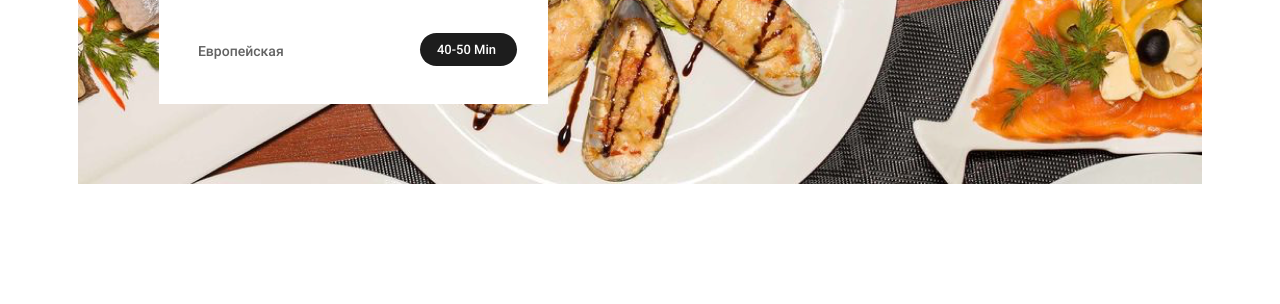
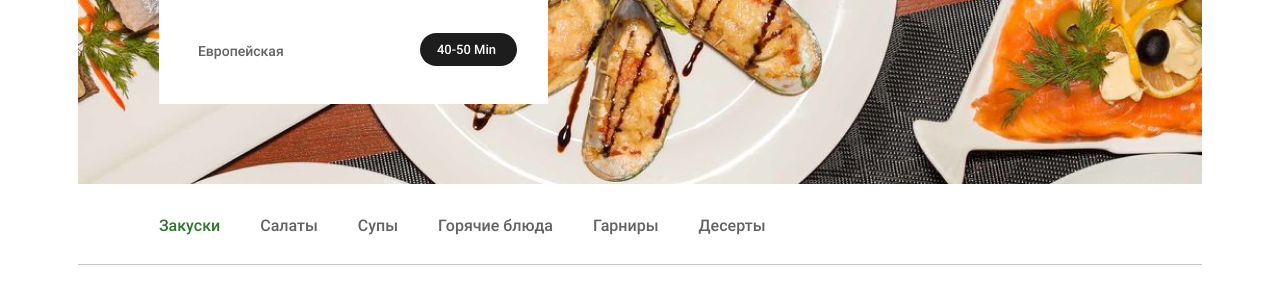
Before and after one commit to KamilyaMukhammedova/module-1.2-uberEats, a website built with webpack: page src/main-page.html in a window 1280 px wide. Shown: the part 256-560 px from the top of the page. Built offline with nearby package versions, Linux system fonts and the light colour scheme.

Commit message:
Main-nav-block

```diff
--- a/src/index.scss
+++ b/src/index.scss
@@ -10,3 +10,4 @@
 @import "style/footer-block";
 @import "style/white-logo-block";
 @import "style/main-bg-block";
+@import "style/main-nav-block";
--- a/src/main-page.html
+++ b/src/main-page.html
@@ -43,6 +43,41 @@
         </div>
 
     </div>
+    <div class="main-nav-block">
+        <ul class="main-nav-block__list">
+            <li class="main-nav-block__item">
+                <a href="#" class="main-nav-block__link main-nav-block_green">
+                    Закуски
+                </a>
+            </li>
+            <li class="main-nav-block__item">
+                <a href="#" class="main-nav-block__link">
+                    Салаты
+                </a>
+            </li>
+            <li class="main-nav-block__item">
+                <a href="#" class="main-nav-block__link">
+                    Супы
+                </a>
+            </li>
+            <li class="main-nav-block__item">
+                <a href="#" class="main-nav-block__link">
+                    Горячие блюда
+                </a>
+            </li>
+            <li class="main-nav-block__item">
+                <a href="#" class="main-nav-block__link">
+                    Гарниры
+                </a>
+            </li>
+            <li class="main-nav-block__item">
+                <a href="#" class="main-nav-block__link">
+                    Десерты
+                </a>
+            </li>
+        </ul>
+        <hr>
+    </div>
 </div>
 </body>
 </html>
--- /dev/null
+++ b/src/style/_main-nav-block.scss
@@ -0,0 +1,38 @@
+.main-nav-block {
+  padding: 30px 0 20px 0;
+
+  @include small {
+    display: none;
+  }
+
+  &__list {
+    list-style: none;
+    margin: 0;
+    padding-left: 7.2%;
+    padding-bottom: 10px;
+  }
+
+  &__item {
+    display: inline-block;
+    margin-right: 36px;
+
+    @include medium {
+      margin-right: 26px;
+    }
+  }
+
+  &__link {
+    text-decoration: none;
+    color: #626262;
+    font-size: 16px;
+    line-height: 18.75px;
+
+    @include medium {
+      font-size: 14px;
+    }
+  }
+
+  &_green {
+    color: #327430;
+  }
+}
```
Also changed, not shown: src/img/plate1.png (added), src/img/plate2.png (added), src/img/plate3.png (added), src/img/plate4.png (added), src/img/plate5.png (added), src/img/plate6.png (added).
